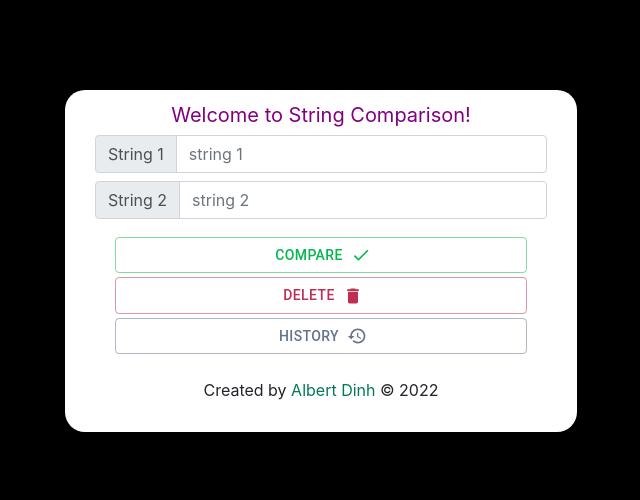
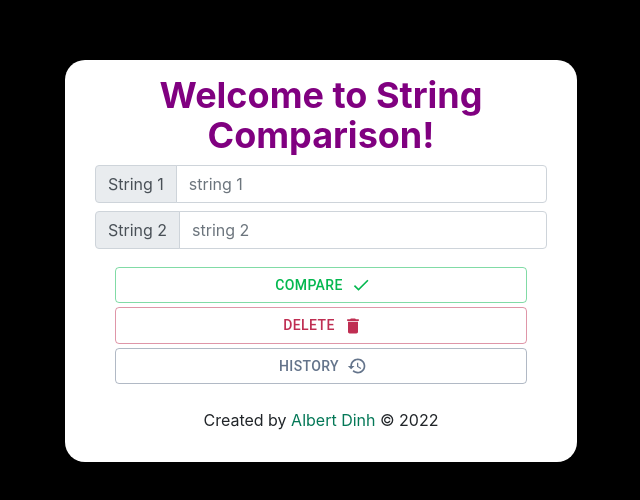
Before and after one commit to albert-dinh-01/stringComparison, a React (Create React App) app: page / in a window 1280 px wide. Shown: the part 134-634 px from the top of the page, without its empty margins (319-959 px from the left). Built offline with nearby package versions, Linux system fonts and the light colour scheme.

Commit message:
Font changed. Made bold

```diff
--- a/src/components/Strings/AddString.css
+++ b/src/components/Strings/AddString.css
@@ -17,7 +17,6 @@
 
 .welcometext {
 	color: purple;
-	font-size: 20px;
 	padding-top: 0px;
 	padding-bottom: 10px;
 	text-align: center;
--- a/src/components/Strings/AddString.js
+++ b/src/components/Strings/AddString.js
@@ -126,7 +126,7 @@ const AddString = (props) => {
 	return (
 		<Card>
 			<form>
-				<div className="text-5xl welcometext">
+				<div className="welcometext font-bold text-4xl">
 					Welcome to String Comparison!
 				</div>
 				<div>
```
